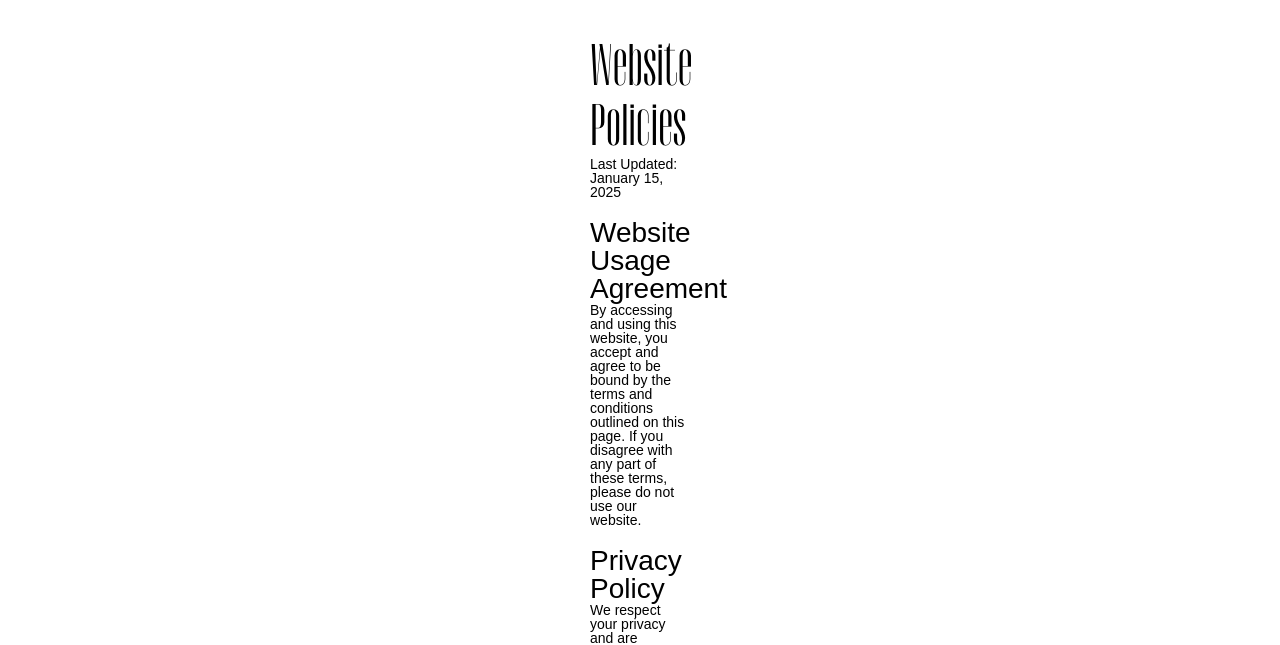
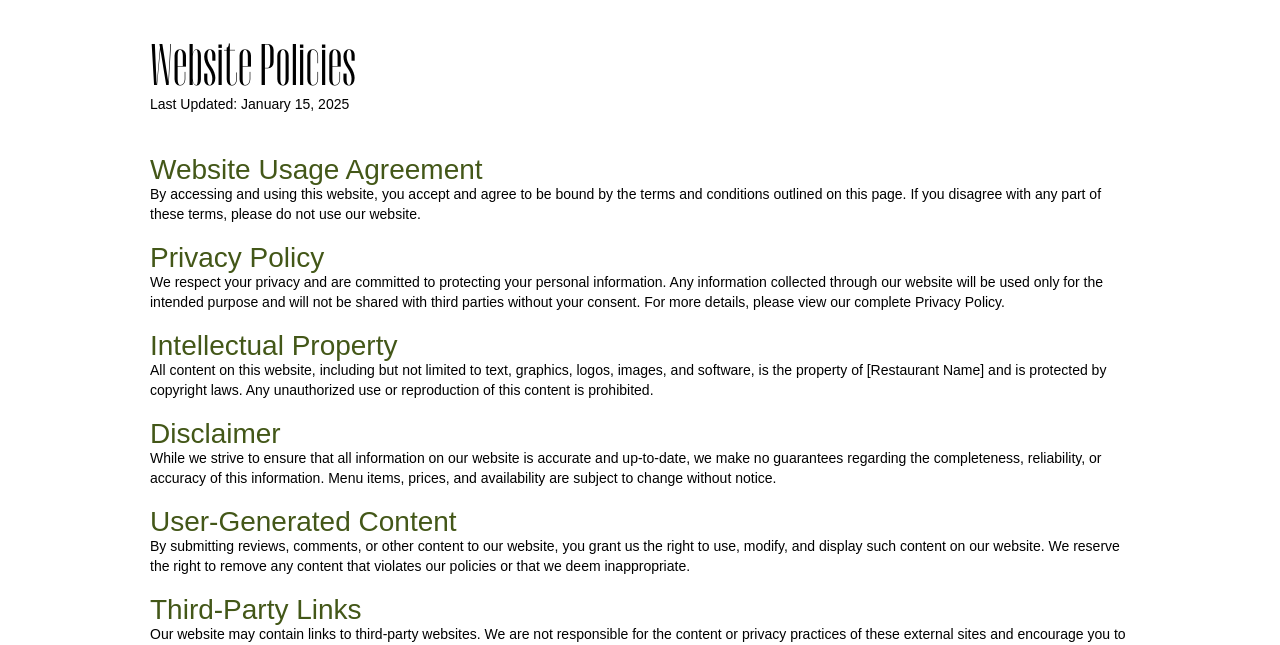
Before and after one commit to Hippieonholiday/672final, a plain HTML site: page pages/policies.html in a window 1280 px wide. Shown: the part 113-758 px from the top of the page. Drawn offline with Linux system fonts and the light colour scheme; a web font is replaced by a local one.

Commit message:
Policies Page - Done

```diff
--- a/css/style.css
+++ b/css/style.css
@@ -843,10 +843,28 @@ nav, footer{
 
 /*////////////////////////////  Policies Page  ////////////////////////////*/
 #policiesPage main{
-    max-width: 100px;
+    max-width: 1000px;
     margin: 150px auto 70px auto;
+    padding: 0 10px;
 }
-#policiesPage h2{padding-top: 2rem;}
+.policiesTitle{
+    margin-bottom: 2.5rem;
+}
+.policiesBody h2{
+    color: #435718;
+    padding-top: 2rem;
+}
+.policiesBody p{
+    line-height: 2rem;
+}
+.policiesBody a{
+    color: #435718;
+}
+.policiesBody a:hover {
+    background-color: #435718;
+    color: #f4f1ec;
+}
+
 
 
 /*////////////////////////////  About Us Page  ////////////////////////////*/
--- a/pages/policies.html
+++ b/pages/policies.html
@@ -74,12 +74,12 @@
 
     <!-- Main -->
     <main>
-        <section>
+        <section class="policiesTitle">
             <h1>Website Policies</h1>
             <p class="last-updated">Last Updated: January 15, 2025</p>
         </section>
 
-        <section>
+        <section class="policiesBody">
             <h2>Website Usage Agreement</h2>
             <p>By accessing and using this website, you accept and agree to be bound by the terms and conditions outlined on this page. If you disagree with any part of these terms, please do not use our website.</p>
 
```
